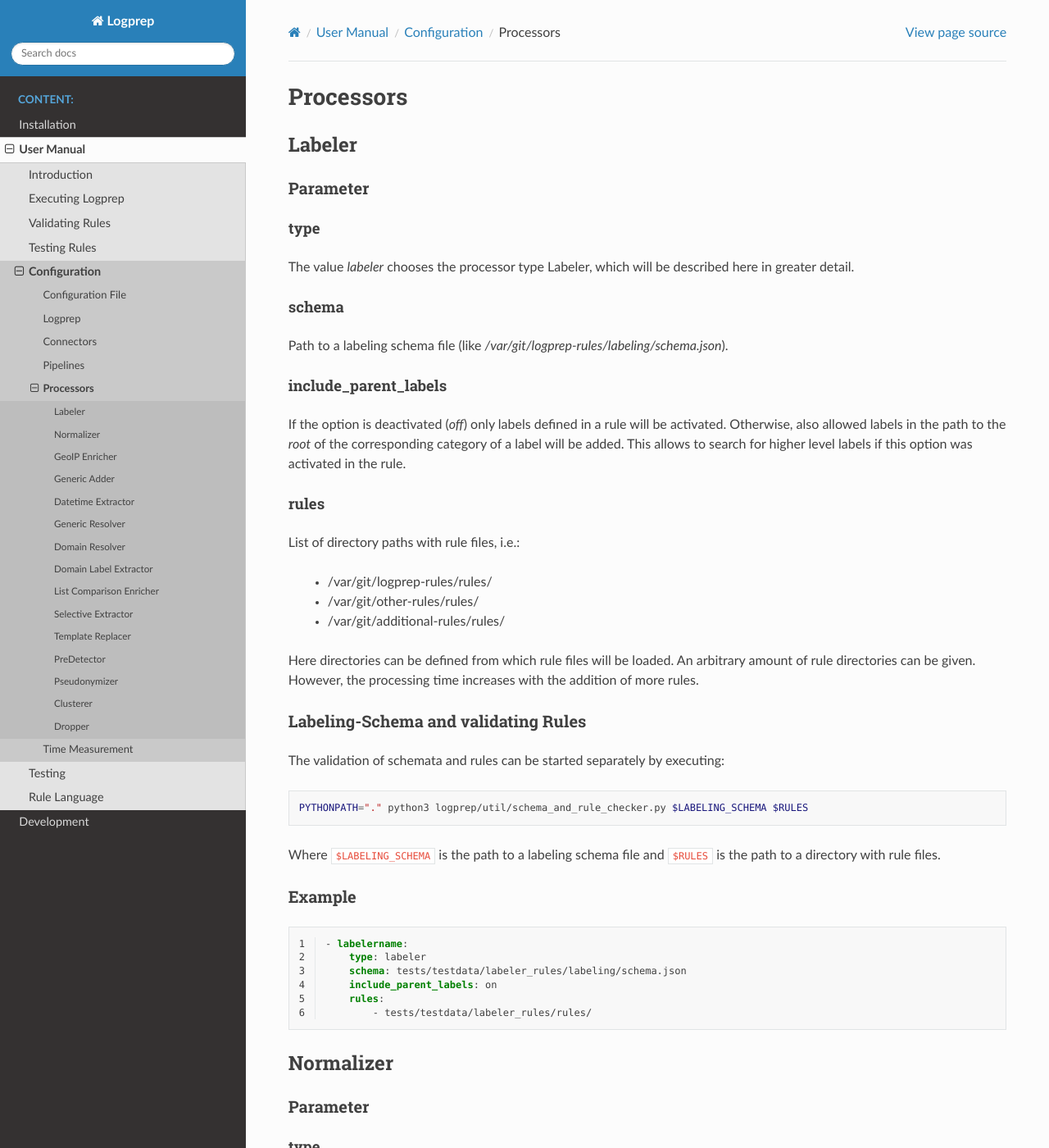
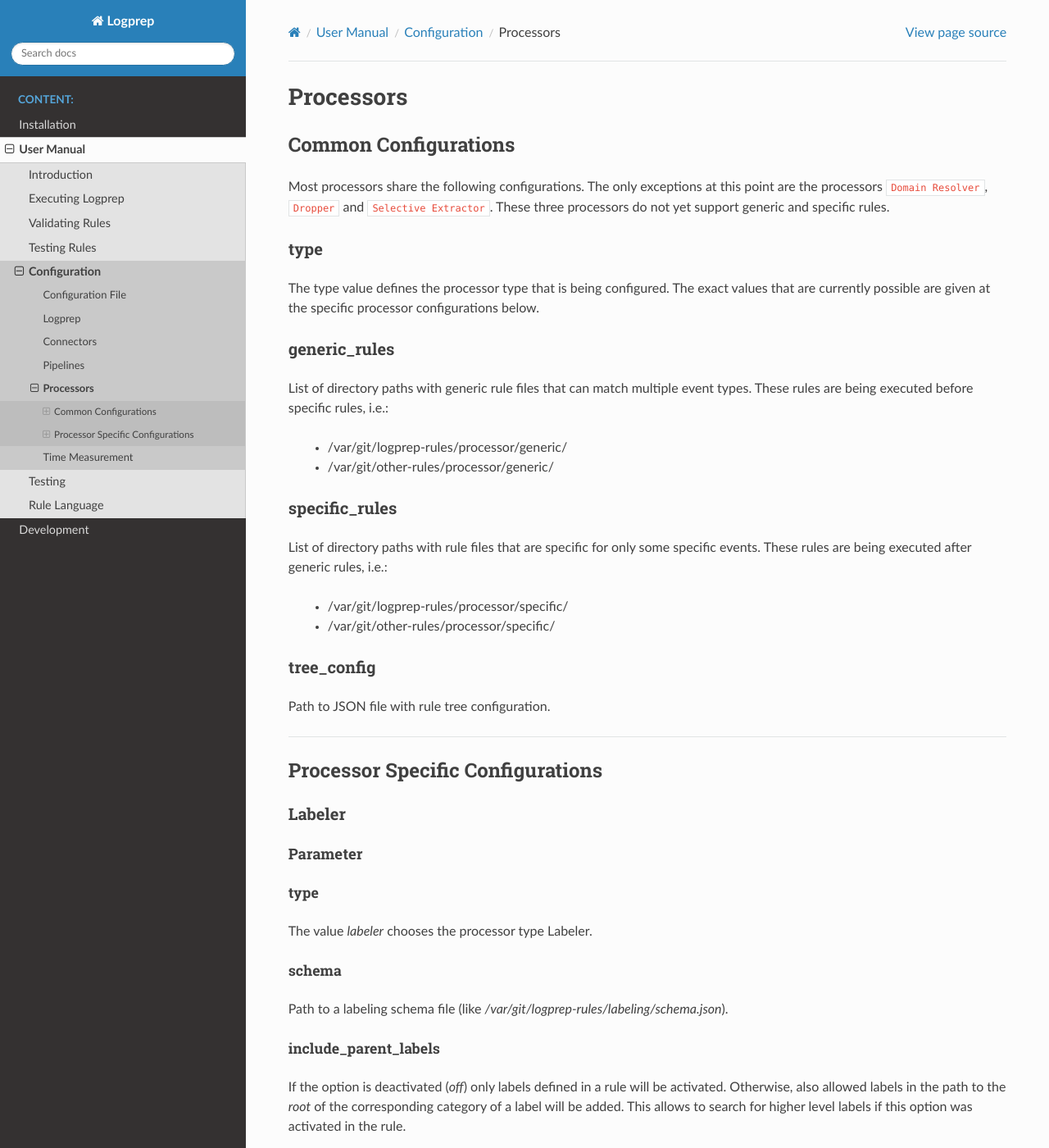
Before and after one commit to fkie-cad/Logprep, a Sphinx documentation site: the page built from doc/source/user_manual/configuration/processor.rst, in a window 1280 px wide and 1400 px high. Shown: the whole window at 82% size. Built offline with Sphinx 7.4.7 and the Read the Docs theme 2.0.0, drawn with Linux system fonts in a browser that asks for light colours; pages that are not in the unit, such as notebooks, are missing from menus; some of the changed text lies outside the part shown.

Commit message:
Revise rst documentation for processor configs

```diff
--- a/doc/source/conf.py
+++ b/doc/source/conf.py
@@ -95,7 +95,9 @@
 # further.  For a list of options available for each theme, see the
 # documentation.
 #
-# html_theme_options = {}
+html_theme_options = {
+    "navigation_depth": 5,
+}
 
 # Add any paths that contain custom static files (such as style sheets) here,
 # relative to this directory. They are copied after the builtin static files,
--- a/doc/source/user_manual/configuration/processor.rst
+++ b/doc/source/user_manual/configuration/processor.rst
@@ -1,6 +1,50 @@
 ==========
 Processors
 ==========
+
+
+Common Configurations
+=====================
+
+Most processors share the following configurations.
+The only exceptions at this point are the
+processors :code:`Domain Resolver`, :code:`Dropper` and :code:`Selective Extractor`.
+These three processors do not yet support generic and specific rules.
+
+type
+----
+
+The type value defines the processor type that is being configured.
+The exact values that are currently possible are given at the specific processor
+configurations below.
+
+generic_rules
+-------------
+
+List of directory paths with generic rule files that can match multiple event types.
+These rules are being executed before specific rules, i.e.:
+
+  * /var/git/logprep-rules/processor/generic/
+  * /var/git/other-rules/processor/generic/
+
+specific_rules
+--------------
+
+List of directory paths with rule files that are specific for only some specific events.
+These rules are being executed after generic rules, i.e.:
+
+  * /var/git/logprep-rules/processor/specific/
+  * /var/git/other-rules/processor/specific/
+
+tree_config
+-----------
+
+Path to JSON file with rule tree configuration.
+
+--------
+
+Processor Specific Configurations
+=================================
 
 Labeler
 -------
@@ -11,7 +55,7 @@
 type
 ~~~~
 
-The value `labeler` chooses the processor type Labeler, which will be described here in greater detail.
+The value `labeler` chooses the processor type Labeler.
 
 schema
 ~~~~~~
@@ -24,19 +68,6 @@
 If the option is deactivated (`off`) only labels defined in a rule will be activated.
 Otherwise, also allowed labels in the path to the *root* of the corresponding category of a label will be added.
 This allows to search for higher level labels if this option was activated in the rule.
-
-rules
-~~~~~
-
-List of directory paths with rule files, i.e.:
-
-  * /var/git/logprep-rules/rules/
-  * /var/git/other-rules/rules/
-  * /var/git/additional-rules/rules/
-
-Here directories can be defined from which rule files will be loaded.
-An arbitrary amount of rule directories can be given.
-However, the processing time increases with the addition of more rules.
 
 Labeling-Schema and validating Rules
 ^^^^^^^^^^^^^^^^^^^^^^^^^^^^^^^^^^^^
@@ -62,6 +93,8 @@
         rules:
             - tests/testdata/labeler_rules/rules/
 
+--------
+
 Normalizer
 ----------
 
@@ -71,26 +104,7 @@
 type
 ~~~~
 
-The value `normalizer` chooses the processor type Normalizer, which will be described here in greater detail.
-
-specific_rules
-~~~~~~~~~~~~~~
-
-List of directory paths with rule files that are specific for some event IDs.
-These rules are being executed before generic rules, i.e.:
-
-  * /var/git/logprep-rules/normalizer_rules/specific/
-  * /var/git/other-rules/normalizer_rules/specific/
-
-generic_rules
-~~~~~~~~~~~~~
-
-List of directory paths with generic rule files that can match multiple event types.
-These rules are being executed after specific rules, i.e.:
-
-  * /var/git/logprep-rules/normalizer_rules/generic/
-  * /var/git/other-rules/normalizer_rules/generic/
-
+The value `normalizer` chooses the processor type Normalizer.
 
 regex_mapping
 ~~~~~~~~~~~~~
@@ -128,6 +142,8 @@
 This lock will be used before writing a grok match count file by a process.
 By default, this is set to 'count_grok_pattern_matches.lock'.
 
+--------
+
 GeoIP Enricher
 --------------
 
@@ -137,19 +153,7 @@
 type
 ~~~~
 
-The value `geoip_enricher` chooses the processor type GeoIPEnricher, which will be described here in greater detail.
-
-rules
-~~~~~
-
-List of directory paths with rule files, i.e.:
-
-  * /var/git/logprep-rules/geoip_enricher_rules/
-
-tree_config
-~~~~~~~~~~~
-
-Path to JSON file with rule tree matcher config.
+The value `geoip_enricher` chooses the processor type GeoIPEnricher.
 
 geoip_enricher.db_path
 ~~~~~~~~~~~~~~~~~~~~~~
@@ -162,6 +166,8 @@
     This product includes GeoLite2 data created by MaxMind, available from
     https://www.maxmind.com.
 
+--------
+
 Generic Adder
 -------------
 
@@ -171,19 +177,8 @@
 type
 ~~~~
 
-The value `generic_adder` chooses the processor type GenericAdder, which will be described here in greater detail.
+The value `generic_adder` chooses the processor type GenericAdder.
 
-rules
-~~~~~
-
-List of directory paths with rule files, i.e.:
-
-  * /var/git/logprep-rules/generic_adder_rules/
-
-tree_config
-~~~~~~~~~~~
-
-Path to JSON file with rule tree matcher config.
 
 Datetime Extractor
 ------------------
@@ -194,7 +189,7 @@
 type
 ~~~~
 
-The value `datetime_extractor` chooses the processor type DateTimeExtractor, which will be described here in greater detail.
+The value `datetime_extractor` chooses the processor type DateTimeExtractor.
 
 rules
 ~~~~~
@@ -207,6 +202,8 @@
 ~~~~~~~~~~~
 
 Path to JSON file with rule tree matcher config.
+
+--------
 
 Generic Resolver
 ----------------
@@ -236,6 +233,8 @@
 
 Path to a JSON mapping with abbreviations of network device types.
 
+--------
+
 Domain Resolver
 ---------------
 
@@ -245,7 +244,7 @@
 type
 ~~~~
 
-The value `domain_resolver` chooses the processor type DomainResolver, which will be described here in greater detail.
+The value `domain_resolver` chooses the processor type DomainResolver.
 
 rules
 ~~~~~
@@ -253,11 +252,6 @@
 List of directory paths with rule files, i.e.:
 
   * /var/git/logprep-rules/domain_resolver_rules/
-
-tree_config
-~~~~~~~~~~~
-
-Path to JSON file with rule tree matcher config.
 
 domain_resolver.tld_list
 ~~~~~~~~~~~~~~~~~~~~~~~~
@@ -278,10 +272,13 @@
 ~~~~~~~~~~~~~~~~~~~~~~~~~~~~~~~~
 
 Number of days a domains is cached after the last time it appeared.
-This caching reduces the CPU load of Logprep (no demanding encryption must be performed repeatedly) and the load on subsequent components (i.e. Logstash or Elasticsearch).
+This caching reduces the CPU load of Logprep (no demanding encryption must be performed repeatedly)
+and the load on subsequent components (i.e. Logstash or Elasticsearch).
 Setting the caching days to Null deactivates the caching.
-In case the cache size has been exceeded (see `domain_resolver.max_cached_domains`_), the oldest cached pseudonyms will be discarded first.
-Thus, it is possible that a domain is re-added to the cache before max_caching_days has elapsed if it was discarded due to the size limit.
+In case the cache size has been exceeded (see `domain_resolver.max_cached_domains`_), the oldest
+cached pseudonyms will be discarded first.
+Thus, it is possible that a domain is re-added to the cache before max_caching_days has elapsed
+if it was discarded due to the size limit.
 
 domain_resolver.max_cached_domains
 ~~~~~~~~~~~~~~~~~~~~~~~~~~~~~~~~~~
@@ -290,6 +287,8 @@
 One cache entry requires ~250 Byte, thus 10 million elements would require about 2.3 GB RAM.
 The cache is not persisted.
 Restarting Logprep does therefore clear the cache.
+
+--------
 
 Domain Label Extractor
 ----------------------
@@ -300,34 +299,26 @@
 type
 ~~~~
 
-The value `domain_label_extractor` chooses the processor type DomainLabelExtractor, which configurations will be
-described here.
-
-rules
-~~~~~
-
-List of directory paths with rule files, i.e.:
-
-  * /var/git/logprep-rules/domain_label_extractor/rules/
-
-tree_config
-~~~~~~~~~~~
-
-Path to JSON file with rule tree matcher config.
+The value `domain_label_extractor` chooses the processor type DomainLabelExtractor.
 
 tld_lists
 ~~~~~~~~~
 
-Optional list of path to files with top-level domain lists (like https://publicsuffix.org/list/public_suffix_list.dat).
-If no path is given a default list will be retrieved online and cached in a local directory. For local files the path
+Optional list of path to files with top-level domain lists
+(like https://publicsuffix.org/list/public_suffix_list.dat).
+If no path is given a default list will be retrieved online and cached in a local directory.
+For local files the path
 has to be given with :code:`file:///path/to/file.dat`.
 
 tagging_field_name
 ~~~~~~~~~~~~~~~~~~
 
-Optional configuration field that defines into which field in the event the informational tags should be written to.
-If this field is not present it defaults to :code:`tags`. More about the tags can be found in the introduction of the
-:ref:`intro_domain_label_extractor`.
+Optional configuration field that defines into which field in the event the informational tags
+should be written to.
+If this field is not present it defaults to :code:`tags`. More about the tags can be found in
+the introduction of the :ref:`intro_domain_label_extractor`.
+
+--------
 
 List Comparison Enricher
 ------------------------
@@ -338,26 +329,15 @@
 type
 ~~~~
 
-The value `list_comparison` chooses the processor type ListComparison, which configurations will be
-described here.
-
-rules
-~~~~~
-
-List of directory paths with rule files, i.e.:
-
-  * /var/git/logprep-rules/list_comparison/rules/
-
-tree_config
-~~~~~~~~~~~
-
-Path to JSON file with rule tree matcher config.
+The value `list_comparison` chooses the processor type ListComparison.
 
 list_search_base_path
 ~~~~~~~~~~~~~~~~~~~~~
 
 Relative list paths in rules will be relative to this path if this is set.
 This parameter is optional.
+
+--------
 
 Selective Extractor
 -------------------
@@ -368,8 +348,7 @@
 type
 ~~~~
 
-The value `selective_extractor` chooses the processor type SelectiveExtractor, which configurations will be
-described here.
+The value `selective_extractor` chooses the processor type SelectiveExtractor.
 
 selective_extractor_topic
 ~~~~~~~~~~~~~~~~~~~~~~~~~
@@ -379,9 +358,12 @@
 extractor_list
 ~~~~~~~~~~~~~~
 
-Path to a list of fields which should be extracted and written to the configured Kafka topic. These can be dotted fields.
-Fields are only extracted if they are contained in given log messages. If fields are provided more than once in the
-extractor list, they are only extracted once.
+Path to a list of fields which should be extracted and written to the configured Kafka topic.
+These can be dotted fields.
+Fields are only extracted if they are contained in given log messages.
+If fields are provided more than once in the extractor list, they are only extracted once.
+
+--------
 
 Template Replacer
 --------------------
@@ -392,24 +374,13 @@
 type
 ~~~~
 
-The value `template_replacer` chooses the processor type TemplateReplacer, which will be described here in greater detail.
-
-rules
-~~~~~
-
-List of directory paths with rule files, i.e.:
-
-  * /var/git/logprep-rules/template_replacer_rules/
-
-tree_config
-~~~~~~~~~~~
-
-Path to JSON file with rule tree matcher config.
+The value `template_replacer` chooses the processor type TemplateReplacer.
 
 template
 ~~~~~~~~
 
-Path to a YML file with a list of replacements in the format `%{provider_name}-%{event_id}: %{new_message}`.
+Path to a YML file with a list of replacements in the format
+`%{provider_name}-%{event_id}: %{new_message}`.
 
 pattern
 ~~~~~~~
@@ -436,6 +407,8 @@
 
 The field that gets replaced by the template.
 
+--------
+
 PreDetector
 -----------
 
@@ -445,20 +418,7 @@
 type
 ~~~~
 
-The value `pre_detector` chooses the processor type Predetector, which will be described here in greater detail.
-
-rules
-~~~~~
-
-List of directory path with rule files for the Predetector, i.e.:
-
-  * /var/git/logprep-rules/pre_detector_rules/
-  * /var/git/other-rules/pre_detector_rules/
-
-tree_config
-~~~~~~~~~~~
-
-Path to JSON file with rule tree matcher config.
+The value `pre_detector` chooses the processor type Predetector.
 
 pre_detector_topic
 ~~~~~~~~~~~~~~~~~~
@@ -469,11 +429,14 @@
 ~~~~~~~~~~~~~
 
 Path to a YML file or a list of paths to YML files with dictionaries of IPs.
-It is used by the Predetector to throw alerts if one of the IPs is found in fields that were defined in a rule.
+It is used by the Predetector to throw alerts if one of the IPs is found
+in fields that were defined in a rule.
 
-It uses IPs or networks in the CIDR format as keys and can contain expiration dates in the ISO format as values.
+It uses IPs or networks in the CIDR format as keys and can contain expiration
+dates in the ISO format as values.
 If a value is empty, then there is no expiration date for the IP check.
-If a checked IP is covered by an IP and a network in the dictionary (i.e. IP 127.0.0.1 and network 127.0.0.0/24 when checking 127.0.0.1),
+If a checked IP is covered by an IP and a network in the dictionary
+(i.e. IP 127.0.0.1 and network 127.0.0.0/24 when checking 127.0.0.1),
 then the expiration date of the IP is being used.
 
 Example
@@ -486,6 +449,8 @@
     222.222.0.0/24: 1900-08-31T16:47+00:00  # A comment
     222.222.0.0:
 
+--------
+
 Pseudonymizer
 -------------
 
@@ -495,7 +460,7 @@
 type
 ~~~~
 
-The value `pseudonymizer` chooses the processor type Pseudonymizer, which will be described here in greater detail.
+The value `pseudonymizer` chooses the processor type Pseudonymizer.
 
 pubkey_analyst
 ~~~~~~~~~~~~~~
@@ -515,24 +480,6 @@
 
 * /var/git/logprep-rules/pseudonymizer_rules/regex_mapping.json
 
-specific_rules
-~~~~~~~~~~~~~~
-
-List of directory paths with rule files that are specific for some event IDs.
-These rules are being executed before generic rules, i.e.:
-
-  * /var/git/logprep-rules/pseudonymizer_rules/specific/
-  * /var/git/other-rules/pseudonymizer_rules/specific/
-
-generic_rules
-~~~~~~~~~~~~~
-
-List of directory paths with generic rule files that can match multiple event types.
-These rules are being executed after specific rules, i.e.:
-
-  * /var/git/logprep-rules/pseudonymizer_rules/generic/
-  * /var/git/other-rules/pseudonymizer_rules/generic/
-
 hash_salt
 ~~~~~~~~~
 A salt that is used for hashing.
@@ -545,10 +492,13 @@
 max_caching_days
 ~~~~~~~~~~~~~~~~
 Number of days a pseudonym is cached after the last time it appeared.
-This caching reduces the CPU load of Logprep (no demanding encryption must be performed repeatedly) and the load on subsequent components (i.e. Logstash or Elasticsearch).
+This caching reduces the CPU load of Logprep (no demanding encryption must be performed repeatedly)
+and the load on subsequent components (i.e. Logstash or Elasticsearch).
 Setting the caching days to Null deactivates the caching.
-In case the cache size has been exceeded (see max_cached_pseudonyms), the oldest cached pseudonyms will be discarded first.
-Thus, it is possible that a pseudonym is re-added to the cache before max_caching_days has elapsed if it was discarded due to the size limit.
+In case the cache size has been exceeded (see max_cached_pseudonyms), the oldest cached
+pseudonyms will be discarded first.
+Thus, it is possible that a pseudonym is re-added to the cache before max_caching_days has elapsed
+if it was discarded due to the size limit.
 
 max_cached_pseudonyms
 ~~~~~~~~~~~~~~~~~~~~~
@@ -562,6 +512,8 @@
 
 Path to a file with a list of top-level domains (i.e. https://publicsuffix.org/list/public_suffix_list.dat).
 
+--------
+
 Clusterer
 ----------
 
@@ -571,12 +523,14 @@
 type
 ~~~~
 
-The value `clusterer` chooses the processor type Clusterer, which will be described here in greater detail.
+The value `clusterer` chooses the processor type Clusterer.
 The log clustering is mainly developed for Syslogs, unstructured and semi-structured logs.
 The clusterer calculates a log signature based on the message field.
 The log signature is calculated with heuristic and deterministic rules.
-The idea of a log signature is to extract a subset of the constant parts of a log and to delete the dynamic parts.
-If the fields syslog.facility and event.severity are in the log, then they are prefixed to the log signature.
+The idea of a log signature is to extract a subset of the constant parts of a log and
+to delete the dynamic parts.
+If the fields syslog.facility and event.severity are in the log, then they are prefixed
+to the log signature.
 
 Logs are only clustered if at least one of the following criteria is fulfilled:
 
@@ -586,17 +540,12 @@
     Criteria 2: { "message": "A sample message", "clusterable": true, ... }
     Criteria 3: { "message": "A sample message", "syslog": { "facility": <number> }, "event": { "severity": <string> }, ... }
 
-rules
-~~~~~
-
-List of directory paths with rule files, i.e.:
-
-  * /var/git/logprep-rules/clusterer_rules/
-
 output_field_name
 ~~~~~~~~~~~~~~~~~
 
 The value `output_field_name` defines in which field results of the clustering should be stored.
+
+--------
 
 Dropper
 -------
@@ -607,7 +556,7 @@
 type
 ~~~~
 
-The value `dropper` chooses the processor type Dropper, which will be described here in greater detail.
+The value `dropper` chooses the processor type Dropper.
 
 rules
 ~~~~~
@@ -615,8 +564,3 @@
 List of directory paths with rule files, i.e.:
 
   * /var/git/logprep-rules/dropper_rules/
-
-output_field_name
-~~~~~~~~~~~~~~~~~
-
-The value `output_field_name` defines in which field results of the clustering should be stored.
```
